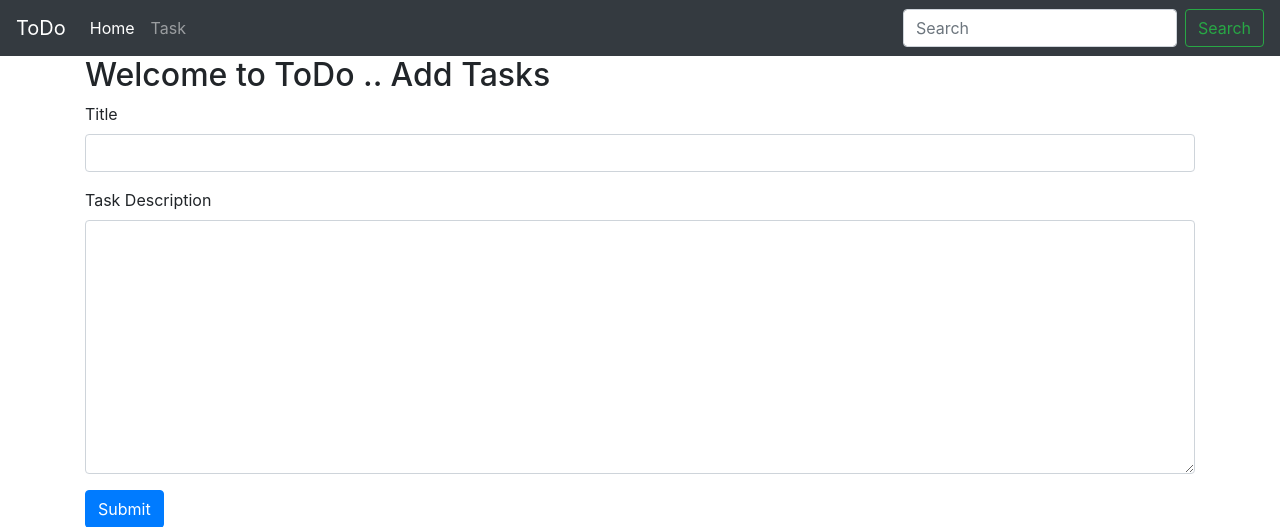
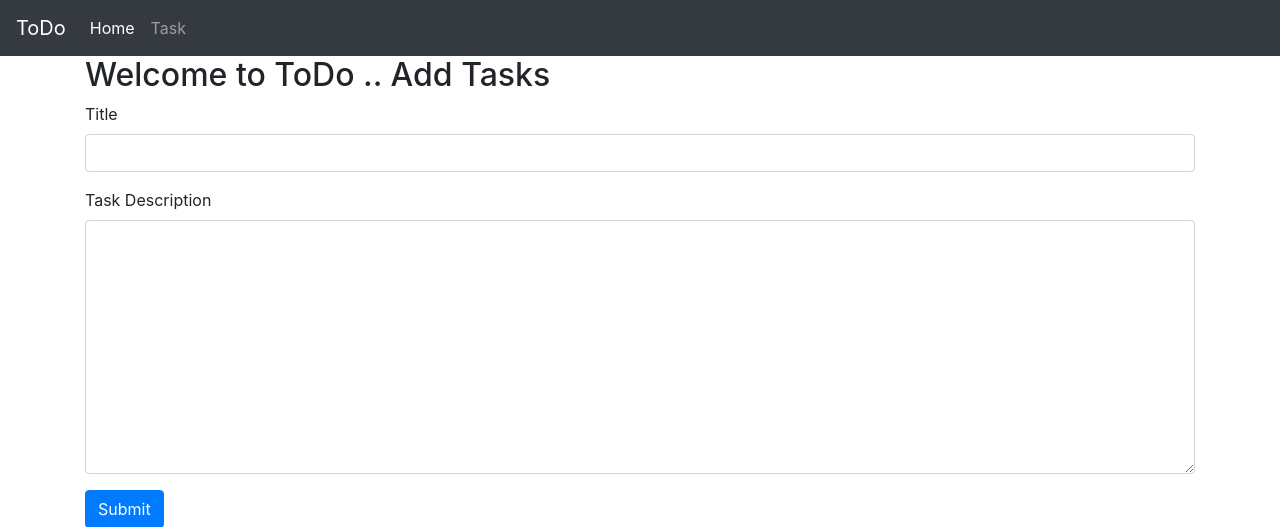
Before and after one commit to SashankDash/ToDo, a Django app: page / in a window 1280 px wide. Shown: the top 527 px of the page. Run offline with Django 3.2, Linux system fonts and the light colour scheme; some libraries are stand-ins or nearby versions.

Commit message:
finetuned nav bar

```diff
--- a/templates/todo_app/index.html
+++ b/templates/todo_app/index.html
@@ -27,10 +27,7 @@
             </li>
 
           </ul>
-          <form class="form-inline my-2 my-lg-0">
-            <input class="form-control mr-sm-2" type="search" placeholder="Search" aria-label="Search">
-            <button class="btn btn-outline-success my-2 my-sm-0" type="submit">Search</button>
-          </form>
+
         </div>
       </nav>
       {% if sucess %}
--- a/templates/todo_app/task.html
+++ b/templates/todo_app/task.html
@@ -27,10 +27,7 @@
             </li>
 
           </ul>
-          <form class="form-inline my-2 my-lg-0">
-            <input class="form-control mr-sm-2" type="search" placeholder="Search" aria-label="Search">
-            <button class="btn btn-outline-success my-2 my-sm-0" type="submit">Search</button>
-          </form>
+
         </div>
       </nav>
       <div class="container my3" py-3>
```
